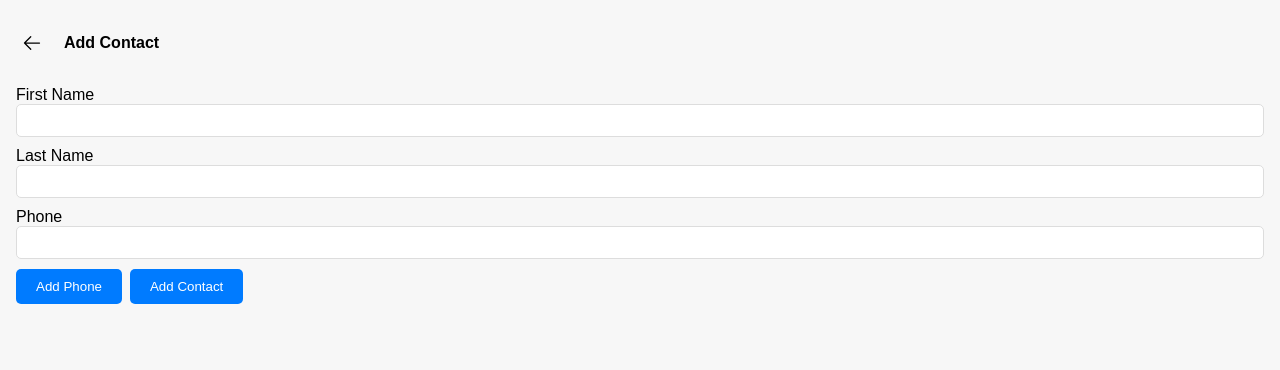
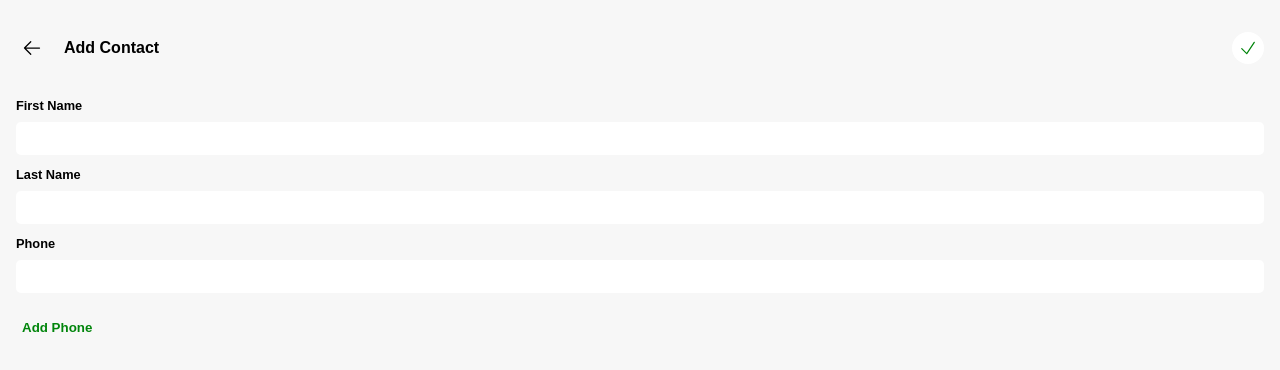
Before and after one commit to evan00144/goto-task-evan, a React (Vite) app: page /add in a window 1280 px wide. Shown: the top 370 px of the page. Built offline with nearby package versions, Linux system fonts and the light colour scheme; no server answers.

Commit message:
update edit contact

```diff
--- a/src/App.tsx
+++ b/src/App.tsx
@@ -1,8 +1,8 @@
 import { BrowserRouter, Route,  Routes } from 'react-router-dom'
 import './App.css'
 import ContactListPage from './pages/ContactListPage'
+import DetailContactPage from './pages/DetailContactPage'
 import AddToContactForm from './pages/AddToContactForm'
-import DetailContactPage from './pages/DetailContactPage'
 
 function App() {
 
--- a/src/pages/AddToContactForm.tsx
+++ b/src/pages/AddToContactForm.tsx
@@ -10,17 +10,24 @@ const inputStyles = css`
   width: 100%;
   padding: 8px;
   border-radius: 5px;
-  border: 1px solid #ddd;
+  border: 1px solid transparent;
   margin-bottom: 10px;
+  margin-top: 0.5rem;
+  &:focus {
+    border: 1px solid #00850b;
+  }
+  &:focus-visible {
+    outline: none;
+  }
 `;
 
 const buttonStyles = css`
-  background-color: #007bff;
-  color: #fff;
-  padding: 10px 20px;
+  background-color: transparent;
+  color: #00850b;
+  font-weight: 600;
   border: none;
+  margin-top: 1rem;
   cursor: pointer;
-  border-radius: 5px;
 `;
 
 export default function AddToContactForm() {
@@ -107,8 +114,8 @@ export default function AddToContactForm() {
     }
   `;
 
-  const [addContact, { data: addData }] = useMutation(ADD_CONTACT);
-  const [editContact] = useMutation(EDIT_CONTACT);
+  const [addContact, { error: errorData ,data:addData}] = useMutation(ADD_CONTACT);
+  const [editContact,{data:editData}] = useMutation(EDIT_CONTACT);
 
   const handleChange = (e: React.ChangeEvent<HTMLInputElement>) => {
     const { name, value } = e.target;
@@ -117,6 +124,18 @@ export default function AddToContactForm() {
       [name]: value,
     });
   };
+  console.log(errorData);
+console.log(addData)
+  useEffect(() => {
+    if (errorData) {
+      alert("Phone Number must be unique");
+      return
+    } else {
+      if (addData?.insert_contact || editData?.update_contact_by_pk) {
+        window.location.href = "/";
+      }
+    }
+  }, [errorData,addData,editData]);
 
   const handlePhoneChange = (e: any) => {
     const { name, value } = e.target;
@@ -137,6 +156,12 @@ export default function AddToContactForm() {
 
   const handleSubmit = (e: React.FormEvent) => {
     e.preventDefault();
+    if (!formData.first_name || !formData.last_name) {
+      return alert("Please fill all fields");
+    }
+    if (!id) {
+      if (!formData.phones[0].number) return alert("Please fill phone number");
+    }
     if (id) {
       if (data?.contact_by_pk) {
         editContact({
@@ -165,22 +190,31 @@ export default function AddToContactForm() {
         },
       });
     }
-    window.location.href="/";
-    // navigate("/");
+    // window.location.href = "/";
   };
 
   return (
     <>
-      <Header />
+      <Header handleSubmit={handleSubmit} />
       <form
+        noValidate
         className={css`
           padding: 0 1rem 1rem 1rem;
         `}
         onSubmit={handleSubmit}
       >
         <div>
-          <label htmlFor="first_name">First Name</label>
+          <label
+            className={css`
+              font-weight: bold;
+              font-size: 0.8rem;
+            `}
+            htmlFor="first_name"
+          >
+            First Name
+          </label>
           <input
+            required
             type="text"
             id="first_name"
             name="first_name"
@@ -191,8 +225,17 @@ export default function AddToContactForm() {
         </div>
 
         <div>
-          <label htmlFor="last_name">Last Name</label>
+          <label
+            className={css`
+              font-weight: bold;
+              font-size: 0.8rem;
+            `}
+            htmlFor="last_name"
+          >
+            Last Name
+          </label>
           <input
+            required
             type="text"
             id="last_name"
             name="last_name"
@@ -201,10 +244,25 @@ export default function AddToContactForm() {
             className={inputStyles}
           />
         </div>
-
+        <label
+          className={css`
+            font-weight: bold;
+            font-size: 0.8rem;
+          `}
+        >
+          Phone
+        </label>
+        {formData.phones.length <= 0 && (
+          <div
+            className={css`
+              font-size: 0.7rem;
+            `}
+          >
+            No Phone Number
+          </div>
+        )}
         {formData.phones.map((phone, index) => (
           <div key={index}>
-            <label htmlFor={`phone${index}`}>Phone</label>
             {id ? (
               <div>
                 <span
@@ -217,12 +275,26 @@ export default function AddToContactForm() {
               </div>
             ) : (
               <input
-                type="text"
+                required
+                type="number"
                 id={`phone${index}`}
                 name={index.toString()}
                 value={phone.number}
                 onChange={handlePhoneChange}
-                className={inputStyles}
+                className={css`
+                  width: 100%;
+                  padding: 8px;
+                  border-radius: 5px;
+                  border: 1px solid transparent;
+                  margin-bottom: 10px;
+                  margin-top: 0.5rem;
+                  &:focus {
+                    border: 1px solid #00850b;
+                  }
+                  &:focus-visible {
+                    outline: none;
+                  }
+                `}
               />
             )}
           </div>
@@ -230,7 +302,6 @@ export default function AddToContactForm() {
         <div
           className={css`
             display: flex;
-            // justify-content: flex-end;
             gap: 0.5rem;
           `}
         >
@@ -239,9 +310,10 @@ export default function AddToContactForm() {
               Add Phone
             </button>
           )}
-          <button type="submit" className={buttonStyles}>
+
+          {/* <button type="submit" className={buttonStyles}>
             {id ? "Edit" : "Add"} Contact
-          </button>
+          </button> */}
         </div>
       </form>
     </>
--- a/src/pages/Header.tsx
+++ b/src/pages/Header.tsx
@@ -1,7 +1,8 @@
+/* eslint-disable @typescript-eslint/no-explicit-any */
 import { css } from "@emotion/css";
 import { useNavigate } from "react-router-dom";
 
-export default function Header() {
+export default function Header({handleSubmit}:any) {
   const navigate = useNavigate();
   return (
     <div
@@ -14,7 +15,7 @@ export default function Header() {
       {window.location.pathname === "/" ? null : (
         <button
           name="Back"
-          onClick={() => navigate("/")}
+          onClick={() => navigate(-1)}
           className={css`
             background-color: transparent;
             border: none;
@@ -41,11 +42,13 @@ export default function Header() {
       <h4
         className={css`
           margin: 0;
-          font-weight: ;
+          font-weight: bold;
           margin-right: auto;
+          font-size: ${window.location.pathname == "/" ? "1.2rem" : "1rem"};
         `}
       >
-        {window.location.pathname.includes("/add") && "Add Contact"}
+        {window.location.pathname.includes("/add") &&! window.location.pathname.includes("/add/") &&"Add Contact"}
+        {window.location.pathname.includes("/add/") && "Edit Contact"}
         {window.location.pathname == "/" && "Contact"}
         {window.location.pathname.includes("/detail") && "Detail Contact"}
       </h4>
@@ -79,6 +82,36 @@ export default function Header() {
           </svg>
         </button>
       )}
+      {window.location.pathname.includes("/add") &&(
+
+         <button onClick={handleSubmit} className={
+          css`
+            background-color: white;
+            border-radius: 50%;
+            height: 2rem;
+            width: 2rem;
+          `
+         }>
+            <svg
+              xmlns="http://www.w3.org/2000/svg"
+              viewBox="0 0 24 24"
+              fill="currentColor"
+              height={24}
+              className=
+              {
+                css`
+                  color: #00850b;
+                `
+              }
+            >
+              <path
+                fillRule="evenodd"
+                d="M19.916 4.626a.75.75 0 01.208 1.04l-9 13.5a.75.75 0 01-1.154.114l-6-6a.75.75 0 011.06-1.06l5.353 5.353 8.493-12.739a.75.75 0 011.04-.208z"
+                clipRule="evenodd"
+              />
+            </svg>
+          </button>
+      )}
     </div>
   );
 }
```
Also changed, not shown: src/pages/ContactListPage.tsx (+75 -78 lines), src/pages/DetailContactPage.tsx (+70 -34 lines).
